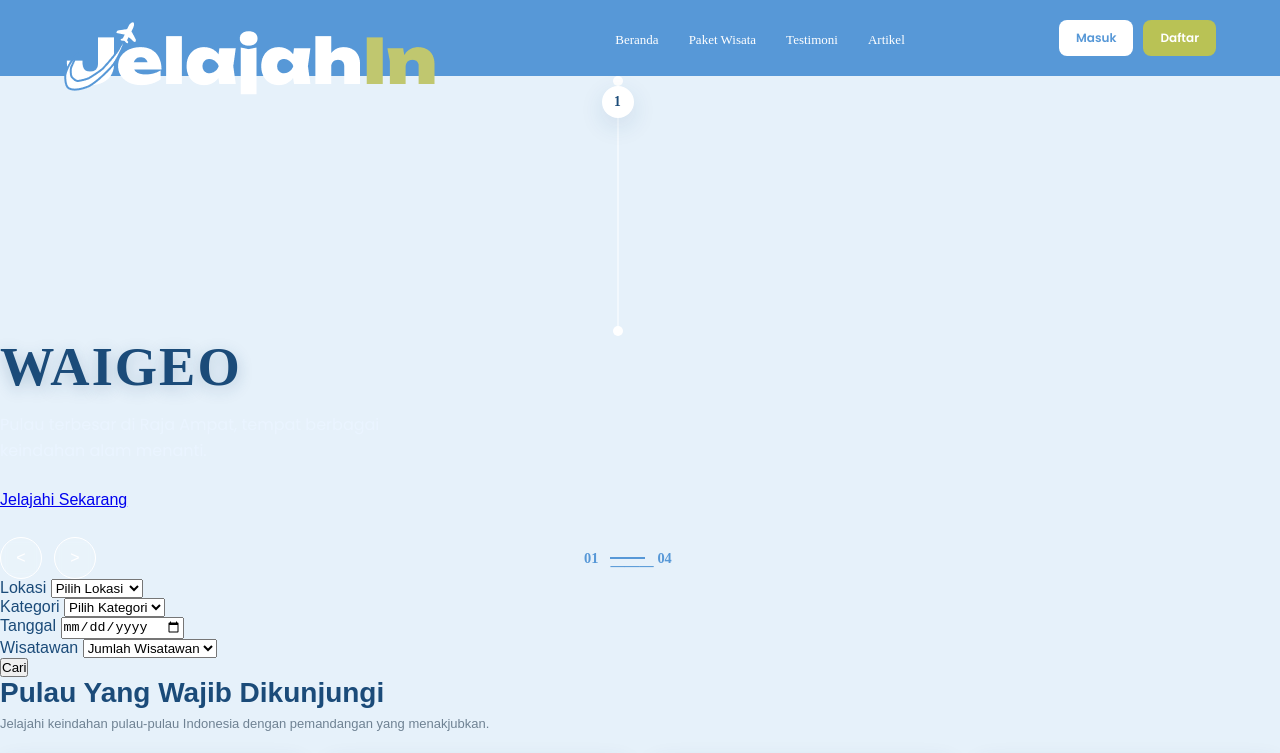
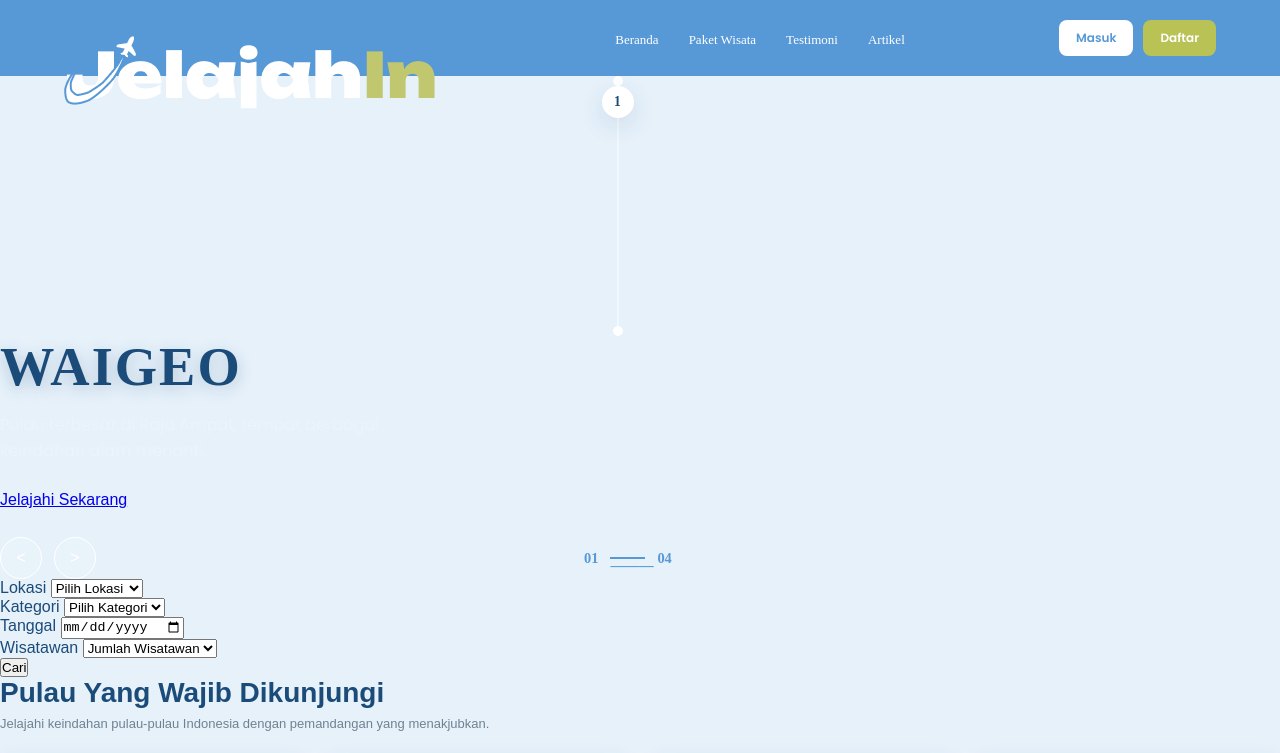
Before and after one commit to Naira084/finpro-1, a plain HTML site: page index.html in a window 1280 px wide. Shown: the top 753 px of the page. Drawn offline with Linux system fonts and the light colour scheme; a script that the page names is missing; a web font is replaced by a local one.

Commit message:
update index.html js/script.js and vanilla.css

```diff
--- a/vanilla.css
+++ b/vanilla.css
@@ -63,7 +63,7 @@ nav {
 
 .logo {
     max-width: auto;
-    max-height: 2rem;
+    max-height: 0.2rem;
 }
 
 nav ul {
```
